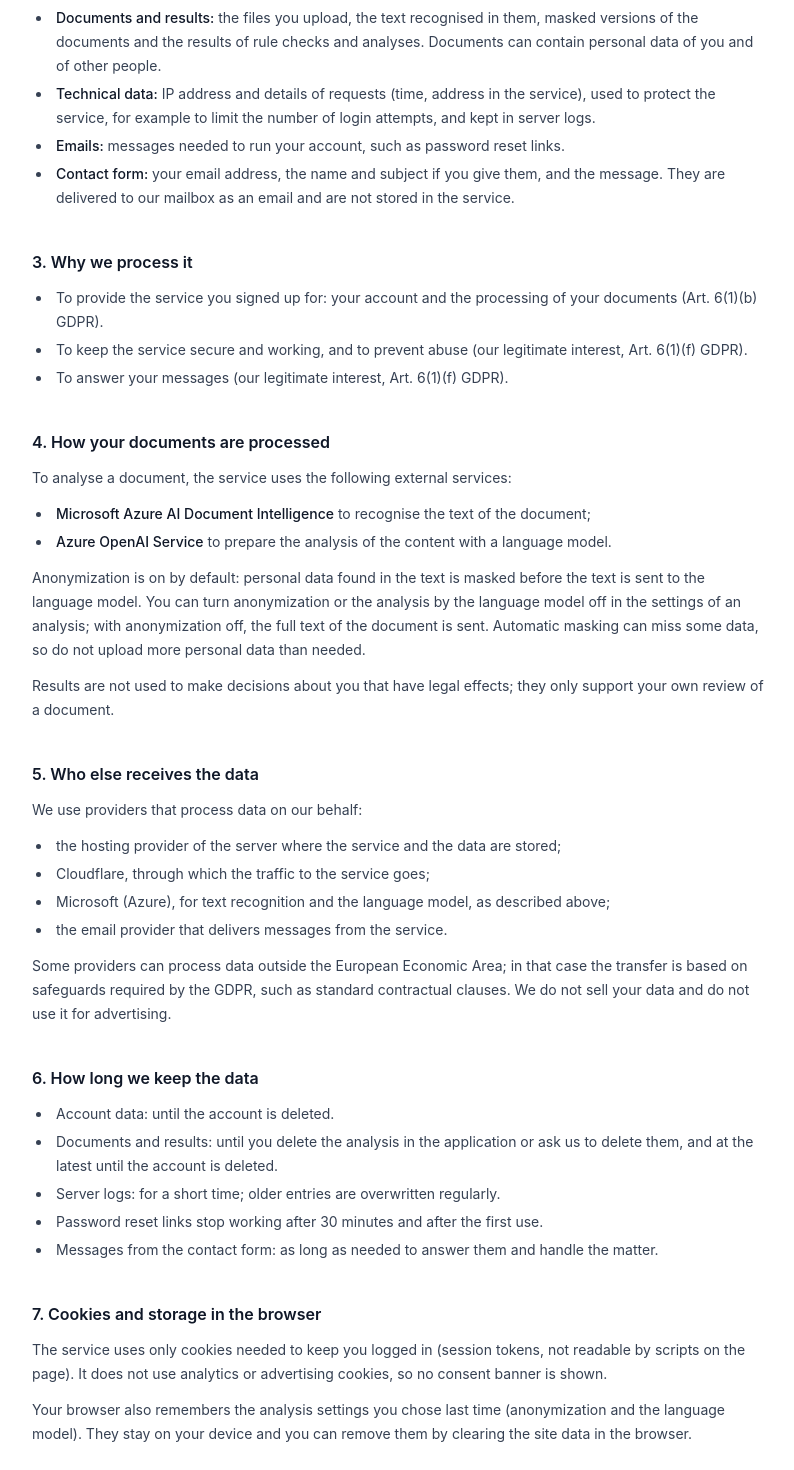
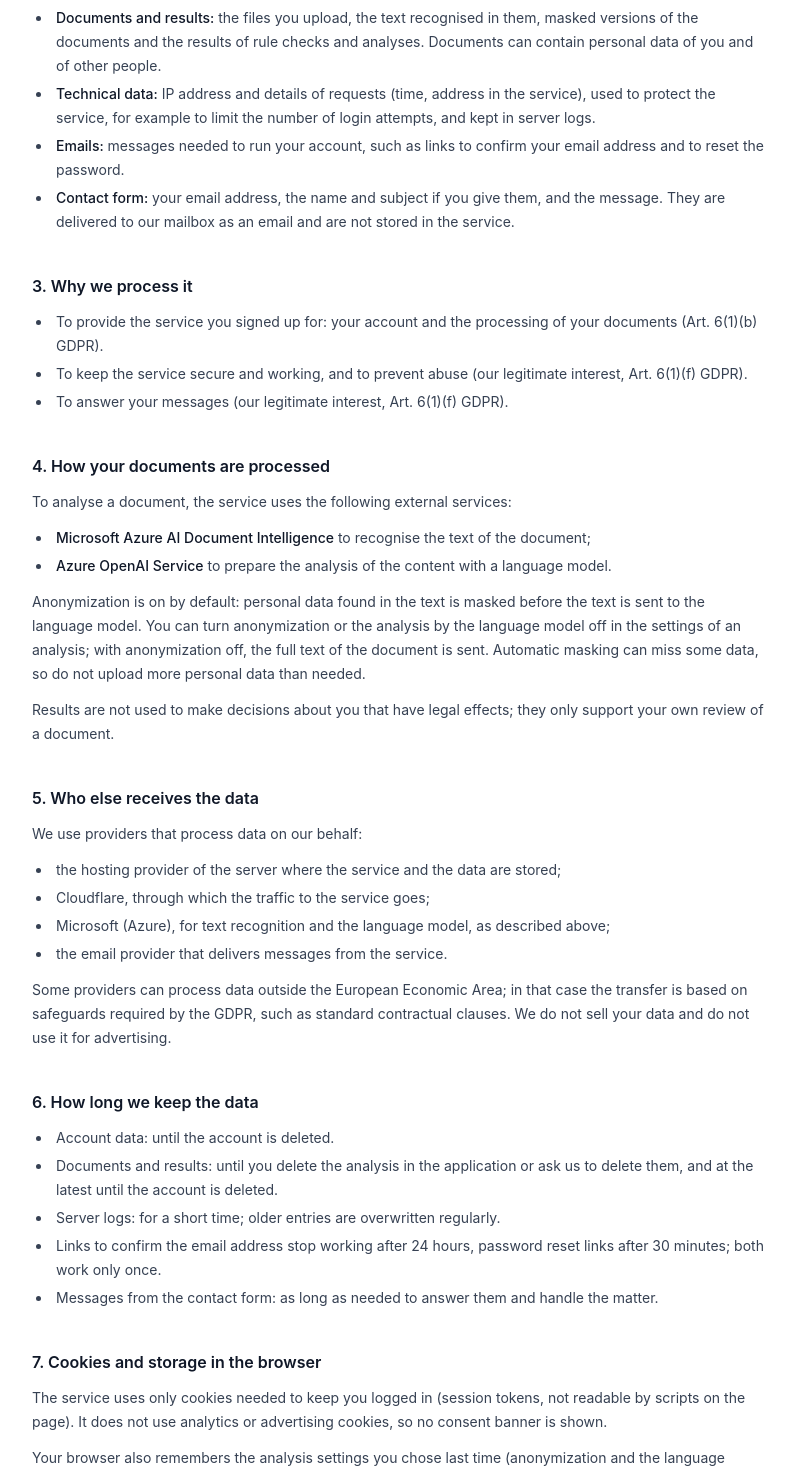
Before and after one commit to dawubn/proj_inzyn_frontend, a React (Vite) app: page /privacy in a window 1280 px wide. Shown: the part 840-2310 px from the top of the page, without its empty margins (240-1034 px from the left). Built offline with nearby package versions, Linux system fonts and the light colour scheme; no server answers.

Commit message:
feat:SCRUM-125:Mention email confirmation links in the privacy policy

```diff
--- a/src/pages/legal/PrivacyPolicy.tsx
+++ b/src/pages/legal/PrivacyPolicy.tsx
@@ -36,7 +36,7 @@ const sections = [
         </li>
         <li>
           <strong className="font-medium text-gray-900">Emails:</strong> messages needed to run your
-          account, such as password reset links.
+          account, such as links to confirm your email address and to reset the password.
         </li>
         <li>
           <strong className="font-medium text-gray-900">Contact form:</strong> your email address,
@@ -128,7 +128,10 @@ const sections = [
           delete them, and at the latest until the account is deleted.
         </li>
         <li>Server logs: for a short time; older entries are overwritten regularly.</li>
-        <li>Password reset links stop working after 30 minutes and after the first use.</li>
+        <li>
+          Links to confirm the email address stop working after 24 hours, password reset links after
+          30 minutes; both work only once.
+        </li>
         <li>
           Messages from the contact form: as long as needed to answer them and handle the matter.
         </li>
```
